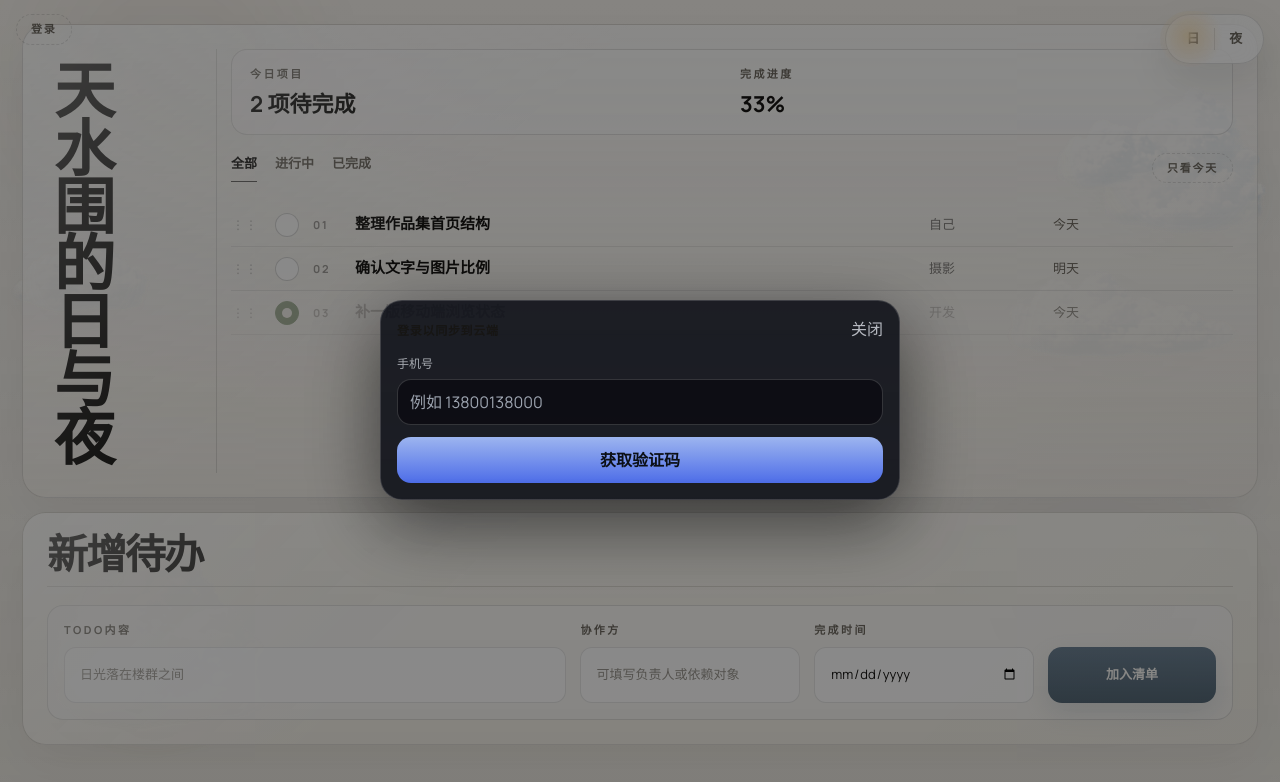
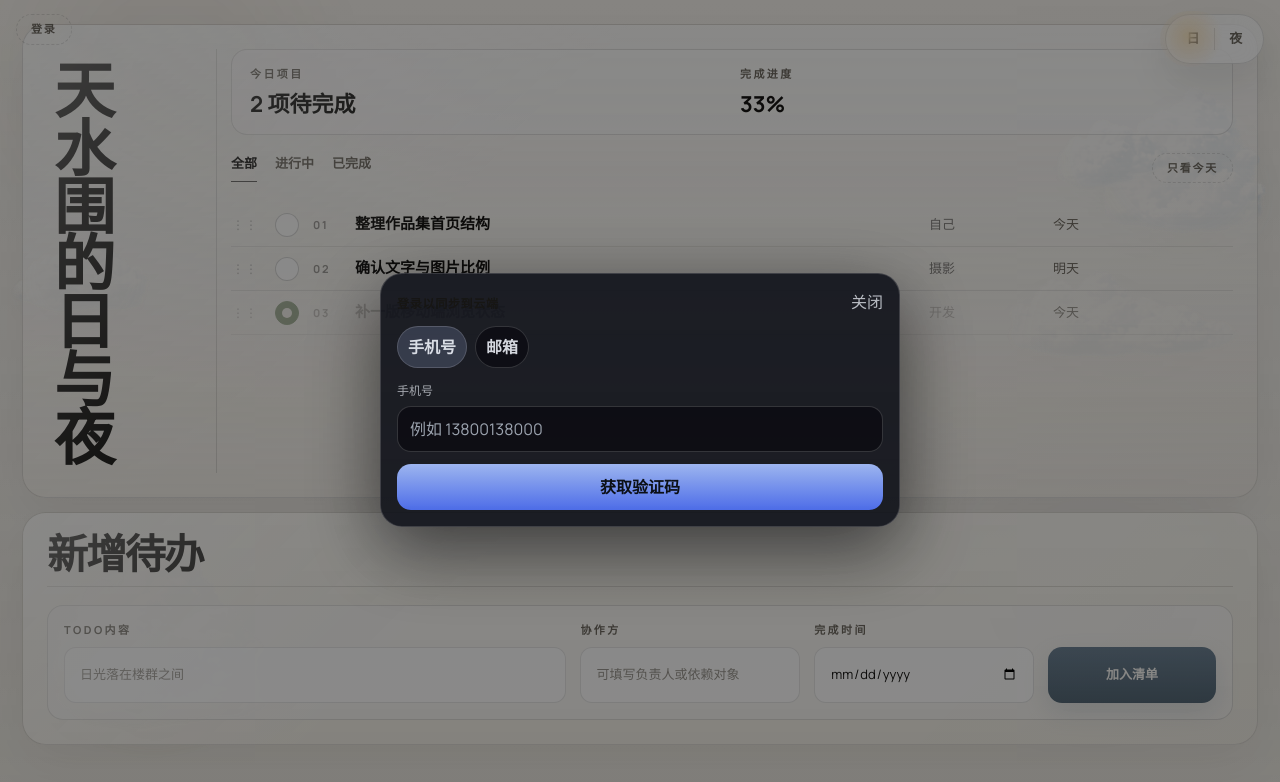
Before and after one commit to cameragpt1-blip/twsw-day-night, a React (Vite) app: page / in a window 1280 px wide. Both pictures are taken after a click on the button 287 px from the left and 224 px from the top of the page. Shown: the top 782 px of the page. Built offline with nearby package versions, Linux system fonts and the light colour scheme; no server answers.

Commit message:
feat: add email magic link login option

```diff
--- a/src/auth/LoginModal.tsx
+++ b/src/auth/LoginModal.tsx
@@ -1,8 +1,10 @@
 import { useEffect, useMemo, useState } from "react";
+import { getAuthRedirectTo } from "./redirect";
 import { normalizePhone } from "./phone";
 import { supabase } from "./supabaseClient";
 
-type Step = "phone" | "otp";
+type Mode = "phone" | "email";
+type Step = "phone" | "otp" | "email";
 
 export function LoginModal({
   onClose,
@@ -13,8 +15,10 @@ export function LoginModal({
   onLoggedIn: () => void;
   onToast: (message: string) => void;
 }) {
+  const [mode, setMode] = useState<Mode>("phone");
   const [step, setStep] = useState<Step>("phone");
   const [phoneRaw, setPhoneRaw] = useState("");
+  const [email, setEmail] = useState("");
   const [otp, setOtp] = useState("");
   const [busy, setBusy] = useState(false);
   const [cooldown, setCooldown] = useState(0);
@@ -32,6 +36,34 @@ export function LoginModal({
   async function sendOtp() {
     if (!supabase) {
       onToast("云端未配置：需要 Supabase URL 和 anon key");
+      return;
+    }
+
+    if (mode === "email") {
+      const value = email.trim();
+      if (!value.includes("@")) {
+        onToast("请输入正确邮箱");
+        return;
+      }
+
+      setBusy(true);
+      try {
+        const emailRedirectTo = getAuthRedirectTo(new URL(window.location.href));
+        const { error } = await supabase.auth.signInWithOtp({
+          email: value,
+          options: { emailRedirectTo },
+        });
+        if (error) {
+          throw error;
+        }
+        setStep("email");
+        onToast("登录链接已发送到邮箱");
+      } catch (e) {
+        const message = e instanceof Error ? e.message : "发送失败";
+        onToast(message);
+      } finally {
+        setBusy(false);
+      }
       return;
     }
 
@@ -130,7 +162,110 @@ export function LoginModal({
           </button>
         </div>
 
-        {step === "phone" ? (
+        <div style={{ marginTop: 12, display: "flex", gap: 8, flexWrap: "wrap" }}>
+          <button
+            type="button"
+            onClick={() => {
+              setMode("phone");
+              setStep("phone");
+              setOtp("");
+              setCooldown(0);
+            }}
+            style={{
+              border: "1px solid rgba(255,255,255,0.16)",
+              background: mode === "phone" ? "rgba(169,194,255,0.18)" : "rgba(5,6,12,0.62)",
+              color: "rgba(244,248,255,0.86)",
+              borderRadius: 999,
+              padding: "8px 10px",
+              fontWeight: 800,
+              cursor: "pointer",
+            }}
+          >
+            手机号
+          </button>
+          <button
+            type="button"
+            onClick={() => {
+              setMode("email");
+              setStep("phone");
+              setOtp("");
+              setCooldown(0);
+            }}
+            style={{
+              border: "1px solid rgba(255,255,255,0.16)",
+              background: mode === "email" ? "rgba(169,194,255,0.18)" : "rgba(5,6,12,0.62)",
+              color: "rgba(244,248,255,0.86)",
+              borderRadius: 999,
+              padding: "8px 10px",
+              fontWeight: 800,
+              cursor: "pointer",
+            }}
+          >
+            邮箱
+          </button>
+        </div>
+
+        {mode === "email" ? (
+          step === "email" ? (
+            <div style={{ marginTop: 14, display: "grid", gap: 12 }}>
+              <div style={{ fontSize: 13, color: "rgba(244,248,255,0.78)" }}>
+                已发送登录链接到 <span style={{ fontWeight: 800 }}>{email.trim()}</span>，请打开邮箱点击链接完成登录。
+              </div>
+              <button
+                type="button"
+                onClick={onClose}
+                style={{
+                  height: 46,
+                  borderRadius: 14,
+                  border: "1px solid rgba(255,255,255,0.16)",
+                  background: "rgba(5,6,12,0.62)",
+                  color: "rgba(244,248,255,0.86)",
+                  fontWeight: 800,
+                  cursor: "pointer",
+                }}
+              >
+                我知道了
+              </button>
+            </div>
+          ) : (
+            <div style={{ marginTop: 14, display: "grid", gap: 12 }}>
+              <label style={{ display: "grid", gap: 6 }}>
+                <span style={{ fontSize: 12, color: "rgba(244,248,255,0.64)" }}>邮箱</span>
+                <input
+                  value={email}
+                  onChange={(e) => setEmail(e.target.value)}
+                  placeholder="name@example.com"
+                  autoComplete="email"
+                  inputMode="email"
+                  style={{
+                    height: 46,
+                    borderRadius: 14,
+                    border: "1px solid rgba(255,255,255,0.16)",
+                    background: "rgba(5,6,12,0.62)",
+                    color: "rgba(244,248,255,0.9)",
+                    padding: "0 12px",
+                  }}
+                />
+              </label>
+              <button
+                type="button"
+                onClick={sendOtp}
+                disabled={busy}
+                style={{
+                  height: 46,
+                  borderRadius: 14,
+                  border: 0,
+                  background: "linear-gradient(180deg, rgba(169,194,255,0.92), rgba(79,110,232,0.98))",
+                  color: "rgba(7,10,14,0.96)",
+                  fontWeight: 800,
+                  cursor: "pointer",
+                }}
+              >
+                发送登录链接
+              </button>
+            </div>
+          )
+        ) : step === "phone" ? (
           <div style={{ marginTop: 14, display: "grid", gap: 12 }}>
             <label style={{ display: "grid", gap: 6 }}>
               <span style={{ fontSize: 12, color: "rgba(244,248,255,0.64)" }}>手机号</span>
--- /dev/null
+++ b/src/auth/redirect.ts
@@ -0,0 +1,3 @@
+export function getAuthRedirectTo(url: URL) {
+  return `${url.origin}${url.pathname}`;
+}
--- a/src/auth/supabaseClient.ts
+++ b/src/auth/supabaseClient.ts
@@ -9,7 +9,7 @@ export const supabase =
         auth: {
           persistSession: true,
           autoRefreshToken: true,
-          detectSessionInUrl: false,
+          detectSessionInUrl: true,
         },
       })
     : null;
```
Also changed, not shown: 1 other file (tests, documents, lock files or other folders).
